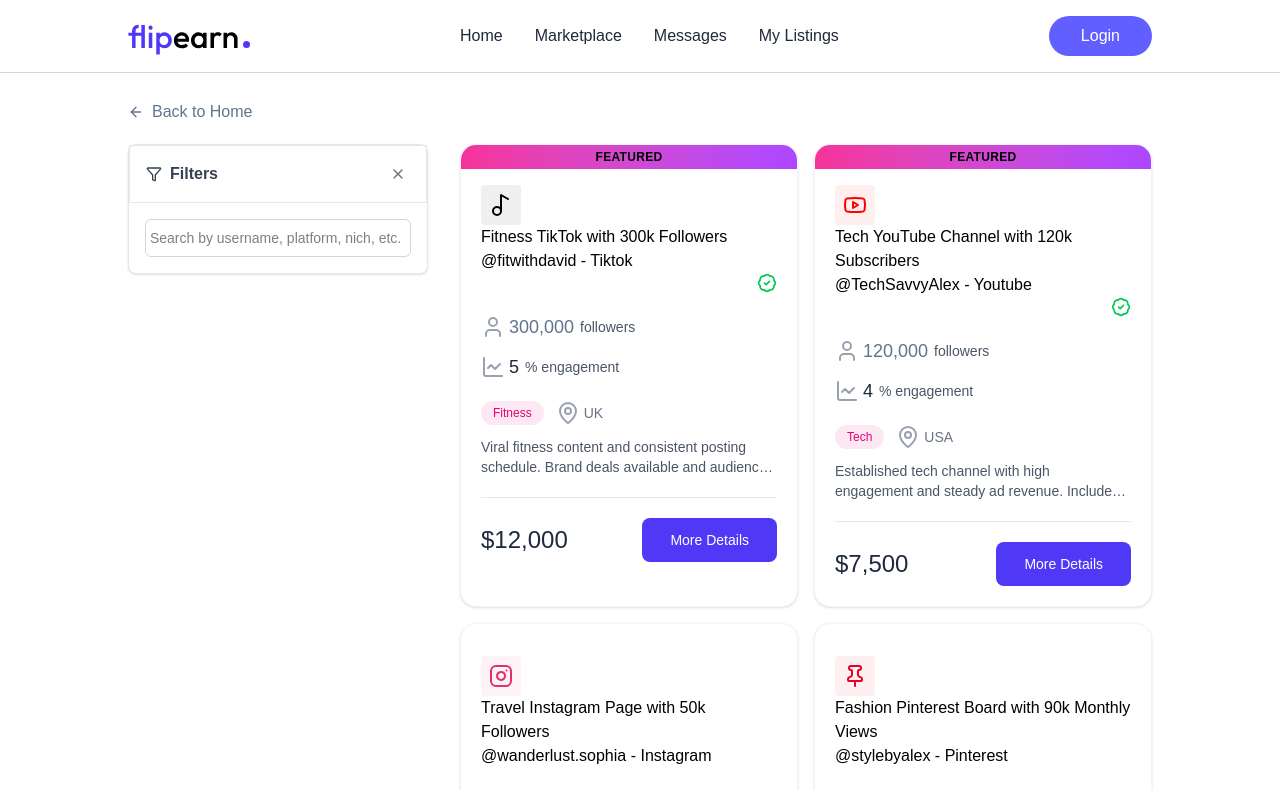
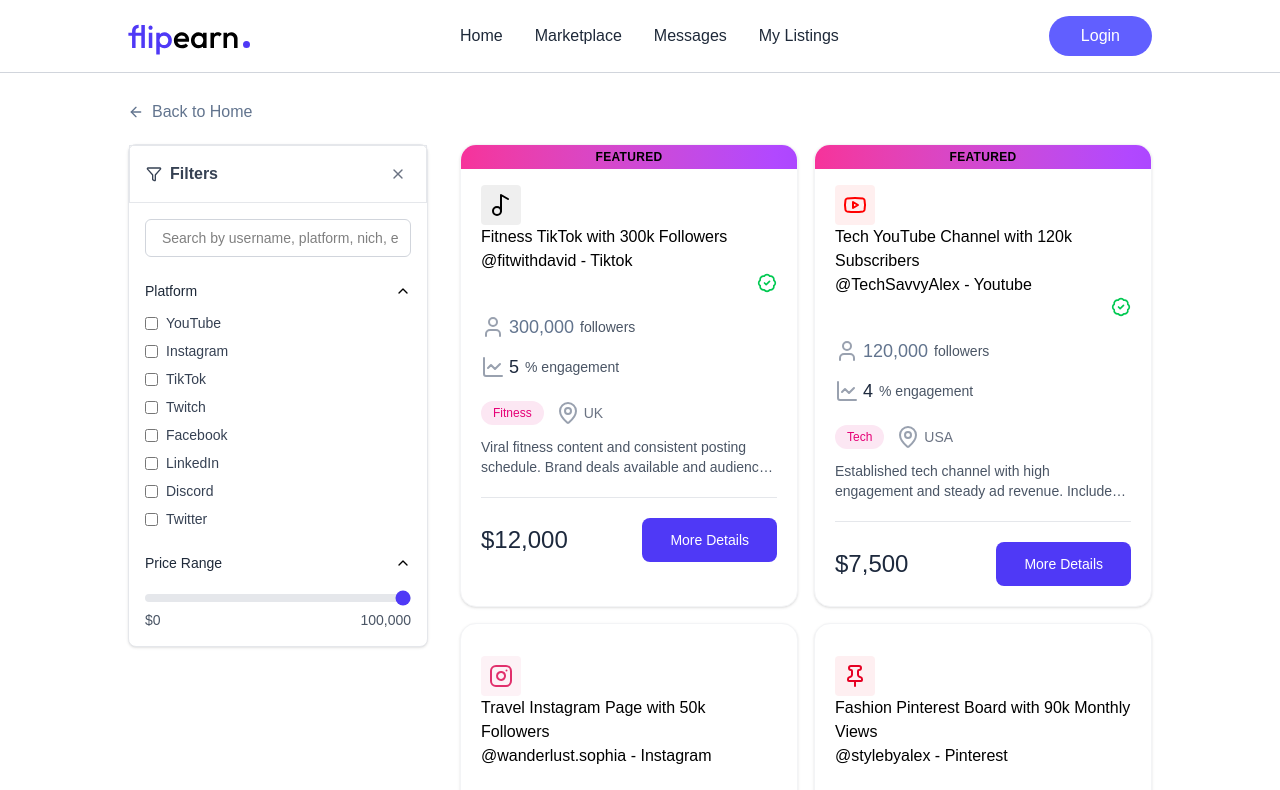
Before and after one commit to jahedripon9/Social-Media-Marketplace, a React (Vite) app in the folder client/: page /marketplace in a window 1280 px wide. Shown: the top 790 px of the page. Built offline with nearby package versions, Linux system fonts and the light colour scheme; no server answers; a web font is replaced by a local one.

Commit message:
Markect Place Section Upadate Filter Platform & Price Range

```diff
--- a/client/src/components/FilterSidebar.jsx
+++ b/client/src/components/FilterSidebar.jsx
@@ -1,9 +1,10 @@
-import { Filter, X } from 'lucide-react'
+import { ChevronDown, Filter, X } from 'lucide-react'
 import React, { useState } from 'react'
 import { useNavigate, useSearchParams } from 'react-router-dom'
 
 const FilterSidebar = ({ showFilterPhone, setShowFilterPhone, filters, setFilters }) => {
 
+    const currency = import.meta.env.VITE_CURRENCY || "$";
     const navigate = useNavigate();
     const [searchParams, setSearchParams] = useSearchParams();
     const [search, setSearch] = useState(searchParams.get("search") || "");
@@ -17,6 +18,33 @@
             setSearch("")
         }
     }
+
+    const [expandedSections, setExpandedSections] = useState({
+        platform: true,
+        price: true,
+        followers: true,
+        niche: true,
+        status: true,
+    })
+
+    const toggleSection = (section) => {
+        setExpandedSections((prev) => ({ ...prev, [section]: !prev[section] }))
+    }
+
+    const onFiltersChange = (newFilters) => {
+    setFilters({...filters, ...newFilters })
+}
+
+    const platforms = [
+        { value: "youtube", label: "YouTube" },
+        { value: "instagram", label: "Instagram" },
+        { value: "tiktok", label: "TikTok" },
+        { value: "twitch", label: "Twitch" },
+        { value: "facebook", label: "Facebook" },
+        { value: "linkedin", label: "LinkedIn" },
+        { value: "discord", label: "Discord" },
+        { value: "twitter", label: "Twitter" },
+    ]
 
     return (
         <div className={`${showFilterPhone ? "max-sm:fixed" : "max-sm:hidden"} max-sm:inset-0 z-100 max-sm:h-screen max-sm:overflow-scroll bg-white rounded-lg shadow-sm border border-gray-200 h-fit sticky top-24 md:min-w-[300px]`}>
@@ -36,11 +64,52 @@
             <div className='p-4 space-y-6 sm:max-h-[calc(100vh-200px)] overflow-y-scroll no-scrollbar'>
                 {/* Search Bar*/}
                 <div className='flex items-center justify-between'>
-                    <input type="text" placeholder=" Search by username, platform, nich, etc." className=" w-full text-sm px3 py-2 border border-gray-300 rounded-md outline-indigo-500" onChange={onChangeSearch} value={search} />
+                    <input type="text" placeholder=" Search by username, platform, nich, etc." className=" w-full text-sm px-3 py-2 border border-gray-300 rounded-md outline-indigo-500 " onChange={onChangeSearch} value={search} />
+                </div>
+                {/*Platform Filter */}
+                <div>
+                    <button onClick={()=>toggleSection('platform')} className="flex items-center justify-between w-full mb-3 ">
+                        <label className="text-sm font-medium text-gray-800">Platform</label>
+                        <ChevronDown className={`size-4 transition-transform ${expandedSections.platform ? "rotate-180" : ""}`}/>
+                    </button>
+                    {expandedSections.platform && (
+                        <div className='flex flex-col gap-2'>
+                            {platforms.map((platform) => (
+                                <label className='flex items-center gap-2 text-gray-700 text-sm' key={platform.value}>
+                                    <input type="checkbox"
+                                        checked={filters.platform?.includes(platform.value) || false}
+                                        onChange={(e) => {
+                                            const checked = e.target.checked;
+                                            const current = filters.platform || [];
+                                            const updated = checked ? [...current, platform.value] : current.filter((p) => p !== platform.value);
+                                            onFiltersChange({
+                                                ...filters,
+                                                platform: updated.length > 0 ? updated : null
+                                            })
+                                    }}/>
+                                    <span>{platform.label}</span>
+                                </label>
+                            ))}
+                        </div>
+                    )}
+                </div>
+                {/* Price Filter */}
+                <div>
+                    <button onClick={()=>toggleSection('price')} className="flex items-center justify-between w-full mb-3 ">
+                        <label className="text-sm font-medium text-gray-800">Price Range</label>
+                        <ChevronDown className={`size-4 transition-transform ${expandedSections.price ? "rotate-180" : ""}`}/>
+                    </button>
+                    {expandedSections.price && (
+                        <div className='space-y-2'>
+                            <input type="range" min="0" max="100000" step="100" value={filters.maxPrice || 100000} onChange={(e) => onFiltersChange({ ...filters, maxPrice: parseInt(e.target.value) })} className="w-full h-2 bg-gray-200 rounded-lg appearance-none cursor-pointer accent-indigo-600" />
+                            <div className='flex items-center justify-between text-sm text-gray-600'>
+                                <span>{ currency}0</span>
+                                <span>{(filters.maxPrice || 100000).toLocaleString()}</span>
+                            </div>
+                        </div>
+                    )}
+                </div>
 
-
-
-                </div>
             </div>
         </div>
     )
```
